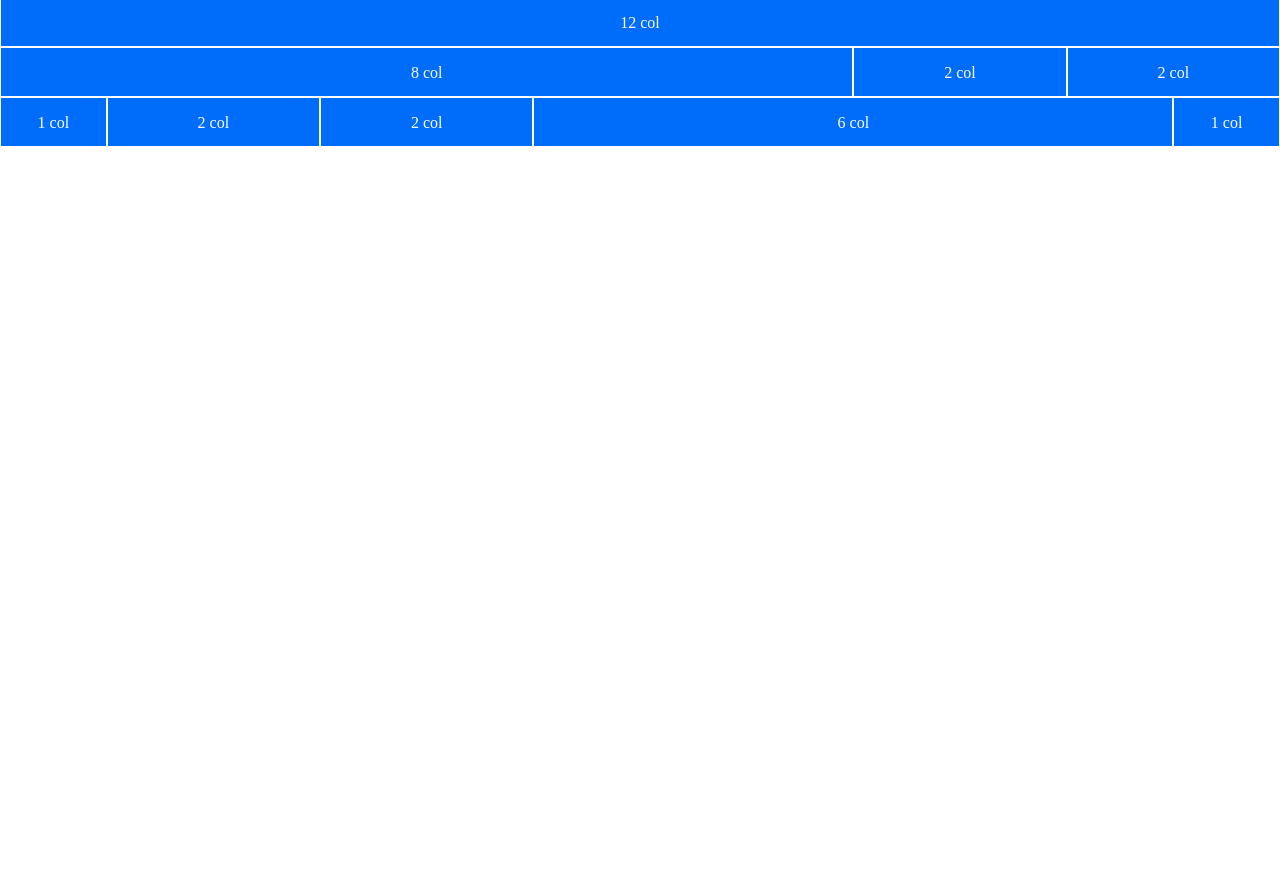
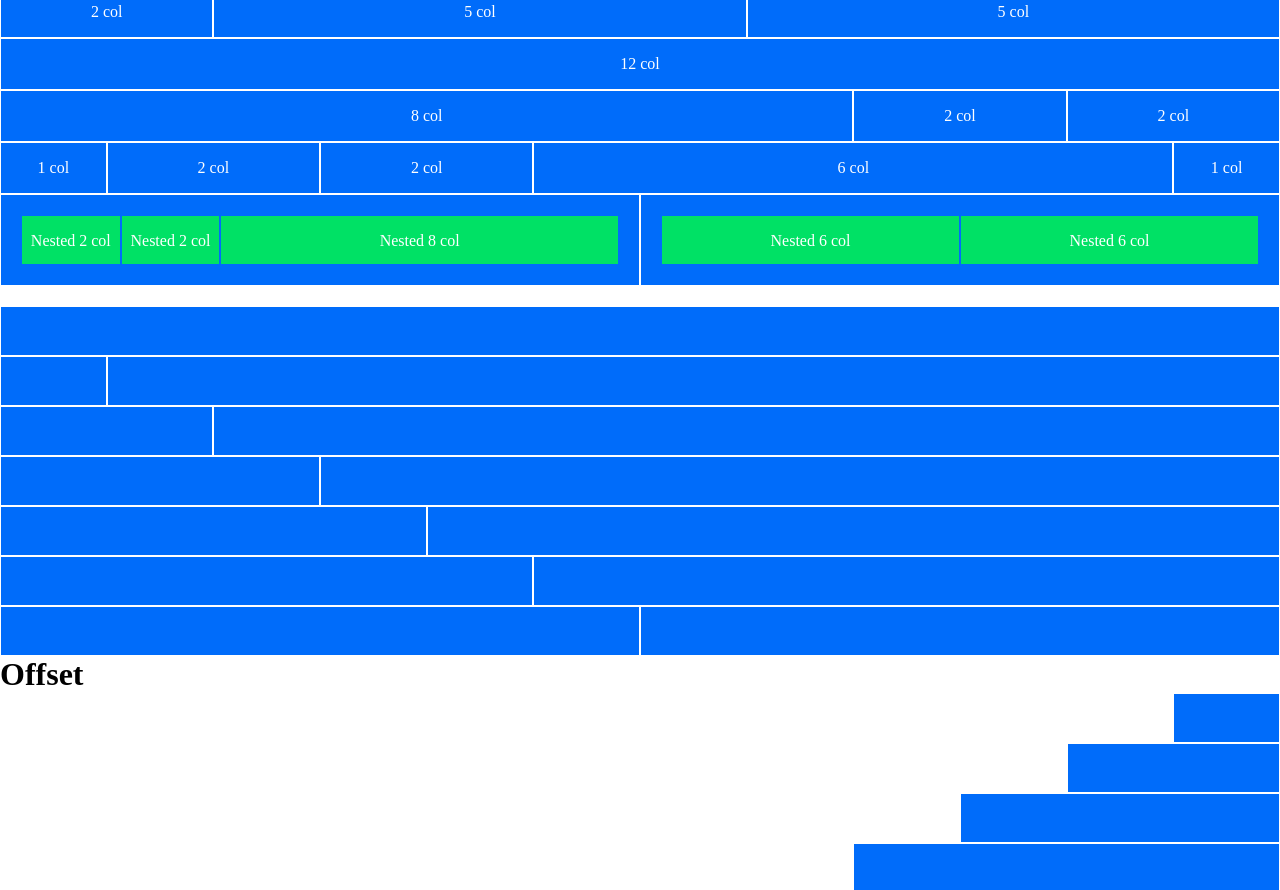
Before and after one commit to Vasmayer/html-css-12bool, a plain HTML site: page index.html in a window 1280 px wide. Shown: the part 103-993 px from the top of the page. Before the commit the page ends 800 px from the top, so only its background shows below. Drawn offline with Linux system fonts and the light colour scheme.

Commit message:
add offset

```diff
--- a/css/12bool.css
+++ b/css/12bool.css
@@ -156,4 +156,12 @@
 {
     margin-left: calc( 100% / 12 * 11);
 }
-/*CENTER TEXT*/
+/*MARGIN*/
+.m-20
+{
+    margin: 20px;
+}
+.mt-20
+{
+    margin-top: 20px;
+}
--- a/css/style.css
+++ b/css/style.css
@@ -2,8 +2,15 @@
 
 [class^="col"]
 {
-    height: 50px;
+    min-height: 50px;
     background-color: #006cfa;
     border: 1px solid white;
     color: white;
 }
+.nested
+{
+    height: 50px;
+    background-color: #00e165;
+    border: 1px solid #006cfa;
+    color: white;
+}
--- a/index.html
+++ b/index.html
@@ -13,6 +13,7 @@
 
     <div class="container-fluid">
 
+        <h1>Esercizi</h1>
         <div class="row">
            <div class="col-1">1 col</div>
            <div class="col-1">1 col</div>
@@ -47,6 +48,66 @@
             <div class="col-6">6 col</div>
             <div class="col-1">1 col</div>
          </div>
+         <div class="row">
+            <div class="col-6">
+                <div class="row m-20">
+                    <div class="col-2 nested">Nested 2 col</div>
+                    <div class="col-2 nested">Nested 2 col</div>
+                    <div class="col-8 nested">Nested 8 col</div>
+                 </div>
+            </div>
+            <div class="col-6 ">
+                <div class="row m-20">
+                    <div class="col-6 nested">Nested 6 col</div>
+                    <div class="col-6 nested">Nested 6 col</div>
+                </div>
+            </div>
+         </div>
+
+            <div class="row mt-20">
+                <div class="col"></div>
+            </div>
+            <div class="row">
+                <div class="col-1"></div>
+                <div class="col-11"></div>
+            </div>
+            <div class="row">
+                <div class="col-2"></div>
+                <div class="col-10"></div>
+            </div>
+            <div class="row">
+                <div class="col-3"></div>
+                <div class="col-9"></div>
+            </div>
+            <div class="row">
+                <div class="col-4"></div>
+                <div class="col-8"></div>
+            </div>
+            <div class="row">
+                <div class="col-5"></div>
+                <div class="col-7"></div>
+            </div>
+            <div class="row mb-20">
+                <div class="col-6"></div>
+                <div class="col-6"></div>
+            </div>
+
+            <h1>Offset</h1>
+            <div class="row"></div>
+                <div class="col-1 offset-11"></div>
+                <div class="col-2 offset-10"></div>
+                <div class="col-3 offset-9"></div>
+                <div class="col-4 offset-8"></div>
+                <div class="col-5 offset-7"></div>
+                <div class="col-6 offset-6"></div>
+                <div class="col-7 offset-5"></div>
+                <div class="col-8 offset-4"></div>
+                <div class="col-9 offset-3"></div>
+                <div class="col-10 offset-2"></div>
+                <div class="col-11 offset-1"></div>
+            </div>
+
+
 
     </div>
 
```
